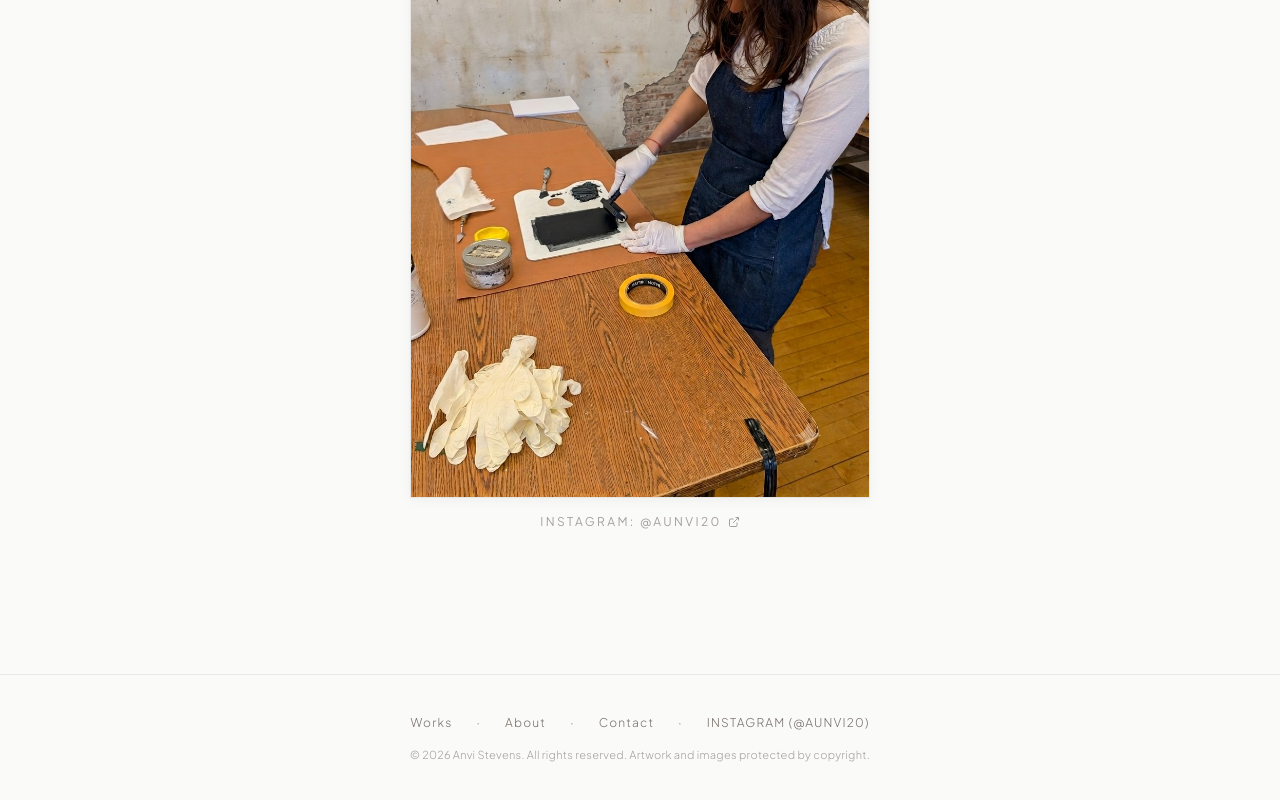
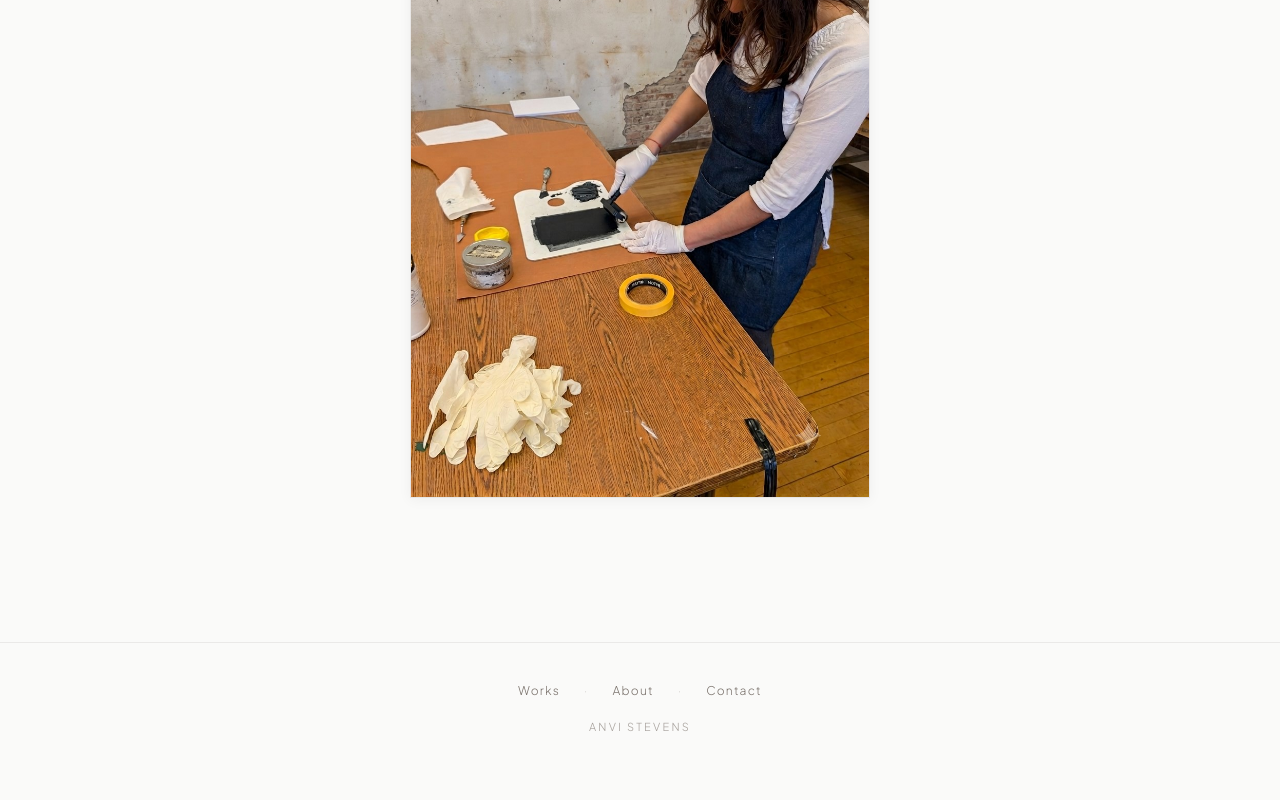
Before and after one commit to anvishahlines/anvishahlines.github.io, a React (Vite) app: page / in a window 1280 px wide. Shown: the part 326-1126 px from the top of the page. After the commit the page ends 1102 px from the top, so only its background shows below. Built offline with nearby package versions, Linux system fonts and the light colour scheme.

Commit message:
Update contact info, connect form to anvishahlines@gmail.com, remove studio location, clean footer and home page

```diff
--- a/src/components/AboutView.tsx
+++ b/src/components/AboutView.tsx
@@ -106,9 +106,6 @@ export const AboutView: React.FC<AboutViewProps> = ({ profile }) => {
             <h4 className="text-xs uppercase tracking-[0.2em] font-medium text-stone-800">
               {profile.name}
             </h4>
-            <p className="mt-0.5 text-[11px] text-stone-400 font-light tracking-wide">
-              Wakefield, Massachusetts
-            </p>
             <a
               href={profile.instagramUrl}
               target="_blank"
--- a/src/components/ContactView.tsx
+++ b/src/components/ContactView.tsx
@@ -2,14 +2,13 @@ import React, { useState } from 'react';
 
 interface ContactViewProps {
   email: string;
-  location: string;
+  location?: string;
   instagramUrl?: string;
   instagramHandle?: string;
 }
 
 export const ContactView: React.FC<ContactViewProps> = ({
-  email,
-  location,
+  email = 'anvishahlines@gmail.com',
   instagramUrl = 'https://www.instagram.com/aunvi20/',
   instagramHandle = 'aunvi20'
 }) => {
@@ -19,12 +18,53 @@ export const ContactView: React.FC<ContactViewProps> = ({
     subject: '',
     message: ''
   });
+  const [loading, setLoading] = useState(false);
   const [submitted, setSubmitted] = useState(false);
 
-  const handleSubmit = (e: React.FormEvent) => {
+  const handleSubmit = async (e: React.FormEvent) => {
     e.preventDefault();
     if (!formData.name || !formData.email || !formData.message) return;
-    setSubmitted(true);
+    setLoading(true);
+
+    try {
+      const response = await fetch(`https://formsubmit.co/ajax/${email}`, {
+        method: 'POST',
+        headers: {
+          'Content-Type': 'application/json',
+          'Accept': 'application/json'
+        },
+        body: JSON.stringify({
+          name: formData.name,
+          email: formData.email,
+          _replyto: formData.email,
+          subject: formData.subject || `Inquiry from ${formData.name} (via anvistevens.com)`,
+          message: formData.message,
+          _template: 'table'
+        })
+      });
+
+      if (response.ok) {
+        setSubmitted(true);
+      } else {
+        // Fallback to mailto
+        window.location.href = `mailto:${email}?subject=${encodeURIComponent(
+          formData.subject || 'Artwork Inquiry'
+        )}&body=${encodeURIComponent(
+          `From: ${formData.name} (${formData.email})\n\n${formData.message}`
+        )}`;
+        setSubmitted(true);
+      }
+    } catch {
+      // Direct mailto fallback
+      window.location.href = `mailto:${email}?subject=${encodeURIComponent(
+        formData.subject || 'Artwork Inquiry'
+      )}&body=${encodeURIComponent(
+        `From: ${formData.name} (${formData.email})\n\n${formData.message}`
+      )}`;
+      setSubmitted(true);
+    } finally {
+      setLoading(false);
+    }
   };
 
   return (
@@ -39,11 +79,11 @@ export const ContactView: React.FC<ContactViewProps> = ({
             Contact Anvi Stevens
           </h3>
           <p className="mt-3 text-xs sm:text-sm text-stone-500 font-light max-w-md mx-auto leading-relaxed">
-            For acquisitions, exhibition proposals, catalog inquiries, or studio visits in {location}.
+            For acquisitions, exhibition proposals, or artwork inquiries.
           </p>
         </div>
 
-        {/* Direct Email & Instagram Links */}
+        {/* Direct Email Link */}
         <div className="mb-10 text-center flex flex-col items-center gap-3">
           <a
             href={`mailto:${email}`}
@@ -72,7 +112,7 @@ export const ContactView: React.FC<ContactViewProps> = ({
             <div className="text-center py-8">
               <h4 className="font-gallery text-xl text-stone-900 mb-2">Thank you for your message</h4>
               <p className="text-xs text-stone-500 font-light max-w-sm mx-auto leading-relaxed">
-                Your note has been received. Anvi or her studio representative will respond to your inquiry shortly.
+                Your message has been sent directly to {email}. Anvi will respond to your inquiry shortly.
               </p>
               <button
                 onClick={() => {
@@ -144,20 +184,15 @@ export const ContactView: React.FC<ContactViewProps> = ({
               <div className="pt-2">
                 <button
                   type="submit"
-                  className="w-full py-3 bg-stone-900 text-white text-xs uppercase tracking-[0.2em] font-medium hover:bg-stone-800 transition-colors cursor-pointer"
+                  disabled={loading}
+                  className="w-full py-3 bg-stone-900 text-white text-xs uppercase tracking-[0.2em] font-medium hover:bg-stone-800 transition-colors cursor-pointer disabled:opacity-50"
                 >
-                  Send Inquiry
+                  {loading ? 'Sending...' : 'Send Inquiry'}
                 </button>
               </div>
             </form>
           )}
         </div>
-
-        {/* Location & Gallery representation note */}
-        <div className="mt-12 text-center text-xs text-stone-400 font-light space-y-1">
-          <p>Studio located in {location}</p>
-          <p>Visits arranged by appointment</p>
-        </div>
       </div>
     </div>
   );
--- a/src/components/Footer.tsx
+++ b/src/components/Footer.tsx
@@ -7,43 +7,34 @@ interface FooterProps {
 export const Footer: React.FC<FooterProps> = ({ onNavigate }) => {
   return (
     <footer className="mt-20 border-t border-stone-200/80 bg-[#fafaf9] py-10 px-4 text-center">
-      <div className="max-w-4xl mx-auto flex flex-col items-center gap-4">
-        {/* Navigation shortcuts */}
-        <div className="flex flex-wrap items-center justify-center gap-6 text-xs uppercase tracking-widest text-stone-500 font-light">
+      <div className="max-w-4xl mx-auto flex flex-col items-center gap-3">
+        {/* Navigation shortcuts: Works · About · Contact */}
+        <div className="flex items-center justify-center gap-6 text-xs uppercase tracking-widest text-stone-500 font-light">
           <button
             onClick={() => onNavigate('works')}
             className="hover:text-stone-900 transition-colors cursor-pointer"
           >
             Works
           </button>
-          <span>·</span>
+          <span className="text-stone-300">·</span>
           <button
             onClick={() => onNavigate('about')}
             className="hover:text-stone-900 transition-colors cursor-pointer"
           >
             About
           </button>
-          <span>·</span>
+          <span className="text-stone-300">·</span>
           <button
             onClick={() => onNavigate('contact')}
             className="hover:text-stone-900 transition-colors cursor-pointer"
           >
             Contact
           </button>
-          <span>·</span>
-          <a
-            href="https://www.instagram.com/aunvi20/"
-            target="_blank"
-            rel="noopener noreferrer"
-            className="hover:text-stone-900 transition-colors"
-          >
-            Instagram (@aunvi20)
-          </a>
         </div>
 
-        {/* Quiet copyright */}
-        <p className="text-[11px] text-stone-400 font-light tracking-wide">
-          © {new Date().getFullYear()} Anvi Stevens. All rights reserved. Artwork and images protected by copyright.
+        {/* Minimal artist signature */}
+        <p className="text-[11px] text-stone-400 font-light tracking-[0.2em] uppercase mt-2">
+          Anvi Stevens
         </p>
       </div>
     </footer>
--- a/src/components/HomeView.tsx
+++ b/src/components/HomeView.tsx
@@ -23,24 +23,6 @@ export const HomeView: React.FC<HomeViewProps> = ({ onNavigateToWorks }) => {
             loading="eager"
           />
         </div>
-
-        {/* Instagram link under the photo */}
-        <div className="mt-4 flex flex-col items-center">
-          <a
-            href="https://www.instagram.com/aunvi20/"
-            target="_blank"
-            rel="noopener noreferrer"
-            className="text-[11px] sm:text-xs tracking-[0.2em] uppercase text-stone-400 hover:text-stone-900 transition-colors flex items-center gap-1.5"
-            aria-label="Anvi Stevens on Instagram @aunvi20"
-          >
-            <span>Instagram: @aunvi20</span>
-            <svg className="w-3 h-3 text-stone-400" viewBox="0 0 24 24" fill="none" stroke="currentColor" strokeWidth="2">
-              <path d="M18 13v6a2 2 0 0 1-2 2H5a2 2 0 0 1-2-2V8a2 2 0 0 1 2-2h6"></path>
-              <polyline points="15 3 21 3 21 9"></polyline>
-              <line x1="10" y1="14" x2="21" y2="3"></line>
-            </svg>
-          </a>
-        </div>
       </div>
     </section>
   );
--- a/src/data/portfolioData.ts
+++ b/src/data/portfolioData.ts
@@ -3,7 +3,7 @@ import { ArtistProfile, WorkCategory } from '../types/portfolio';
 export const ARTIST_PROFILE: ArtistProfile = {
   name: "Anvi Stevens",
   location: "Wakefield, Massachusetts",
-  email: "hello@anvistevens.com",
+  email: "anvishahlines@gmail.com",
   instagramUrl: "https://www.instagram.com/aunvi20/",
   instagramHandle: "aunvi20",
   profileImage: "/images/profile_pic.jpg",
```
Also changed, not shown: 5 other files (tests, documents, lock files or other folders).
